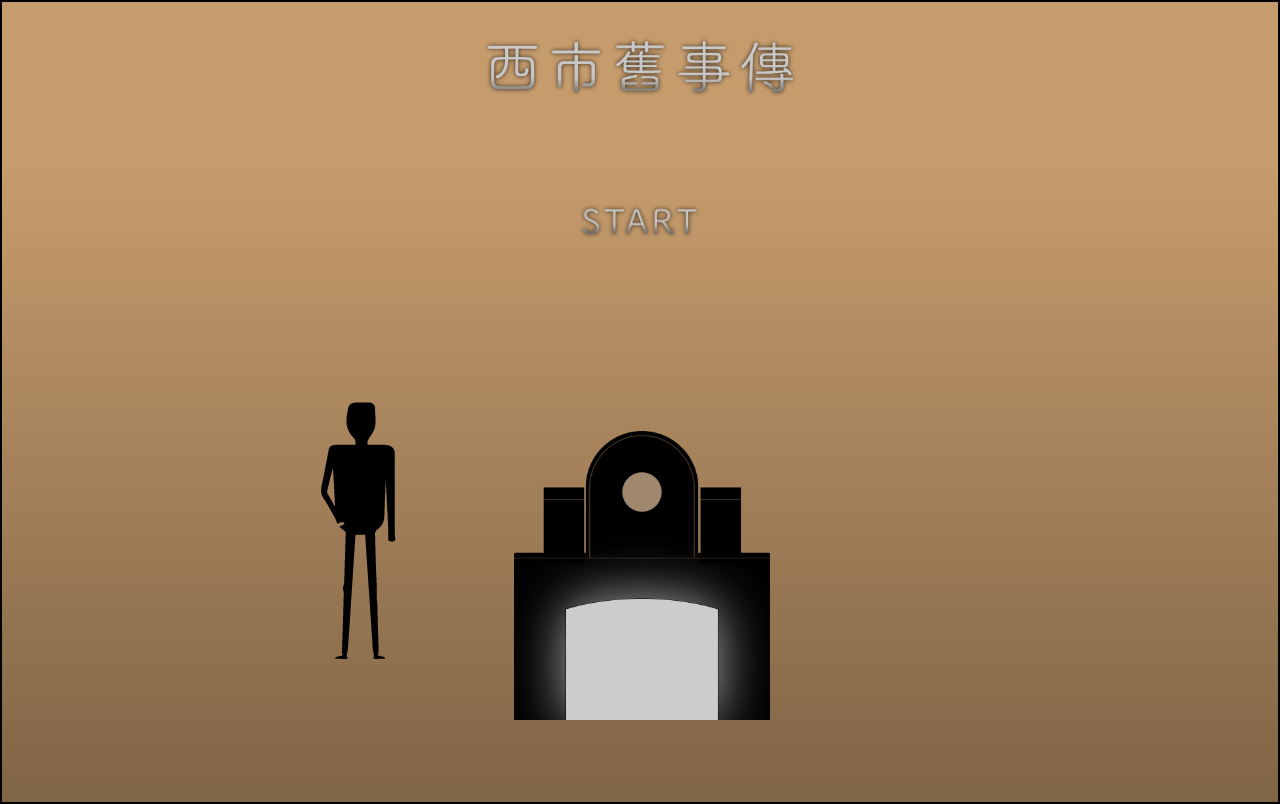
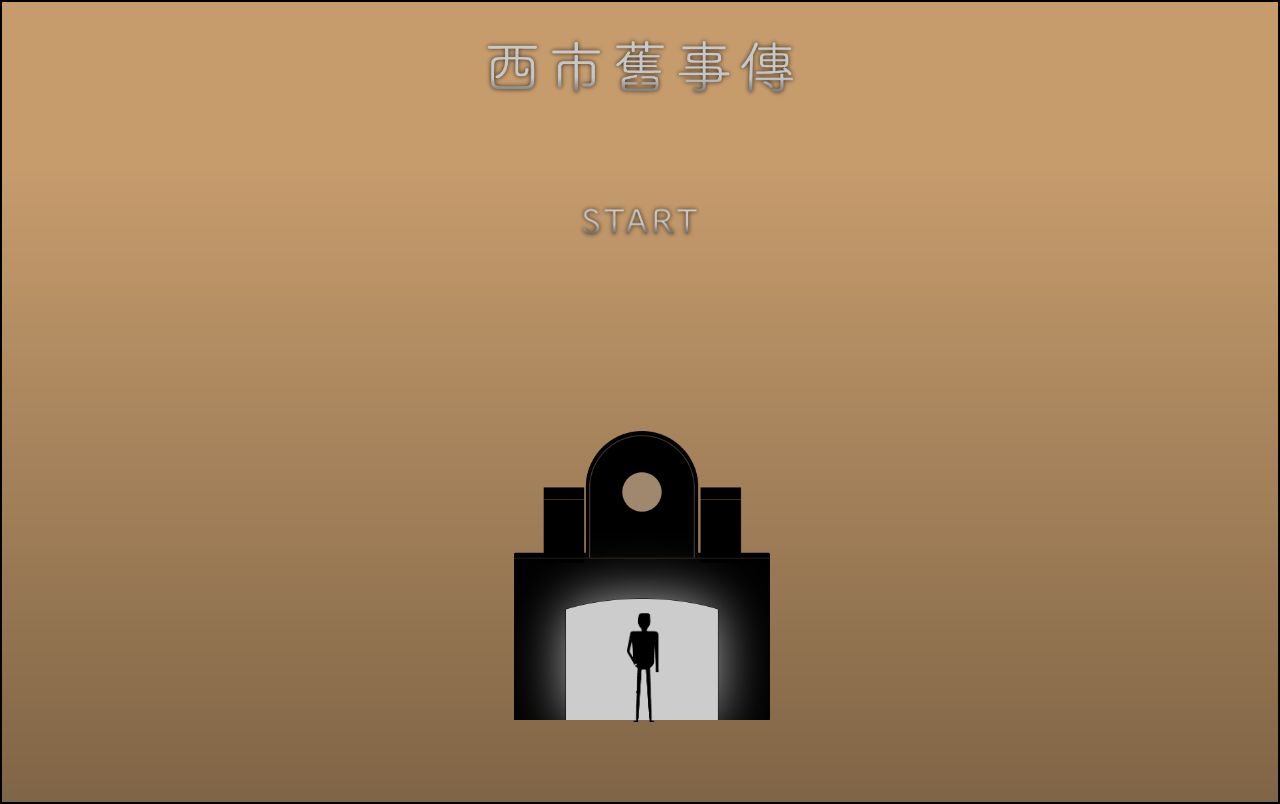
Before and after one commit to j02004080/UIID, a plain HTML site: page public/First Page/index.html in a window 1280 px wide. Drawn offline with nearby package versions, Linux system fonts and the light colour scheme.

Commit message:
man position

```diff
--- a/public/First Page/index.css
+++ b/public/First Page/index.css
@@ -52,3 +52,11 @@ body{
 	animation-name: enter;
 	animation-duration: 3s;
 }
+#man{
+	margin: 0 48%;
+	width: 5%;
+	height: auto;
+	bottom: 10vh;
+	z-index: 1;
+	position: absolute;
+}
```
